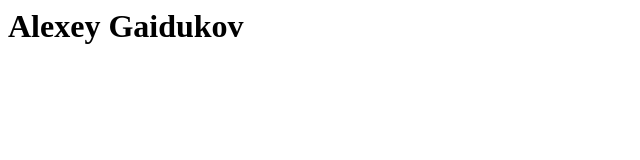
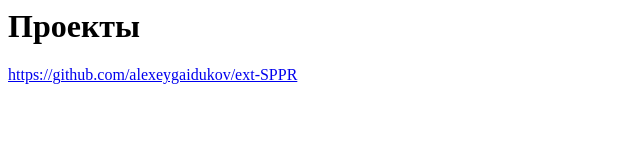
Before and after one commit to 1CMedicine/alexeygaidukov.github.io, a plain HTML site: page index.html in a window 1280 px wide. Shown: the whole page, without its empty margins (0-640 px from the left). Drawn offline with Linux system fonts and the light colour scheme.

Commit message:
Update index.html

```diff
--- a/index.html
+++ b/index.html
@@ -4,6 +4,7 @@
 <title>Alexey Gaidukov</title>
 </head>
 <body>
-<h1>Alexey Gaidukov</h1>
+<h1>Проекты</h1>
+<a href='https://github.com/alexeygaidukov/ext-SPPR'>https://github.com/alexeygaidukov/ext-SPPR</a>
 </body>
 </html>
```
